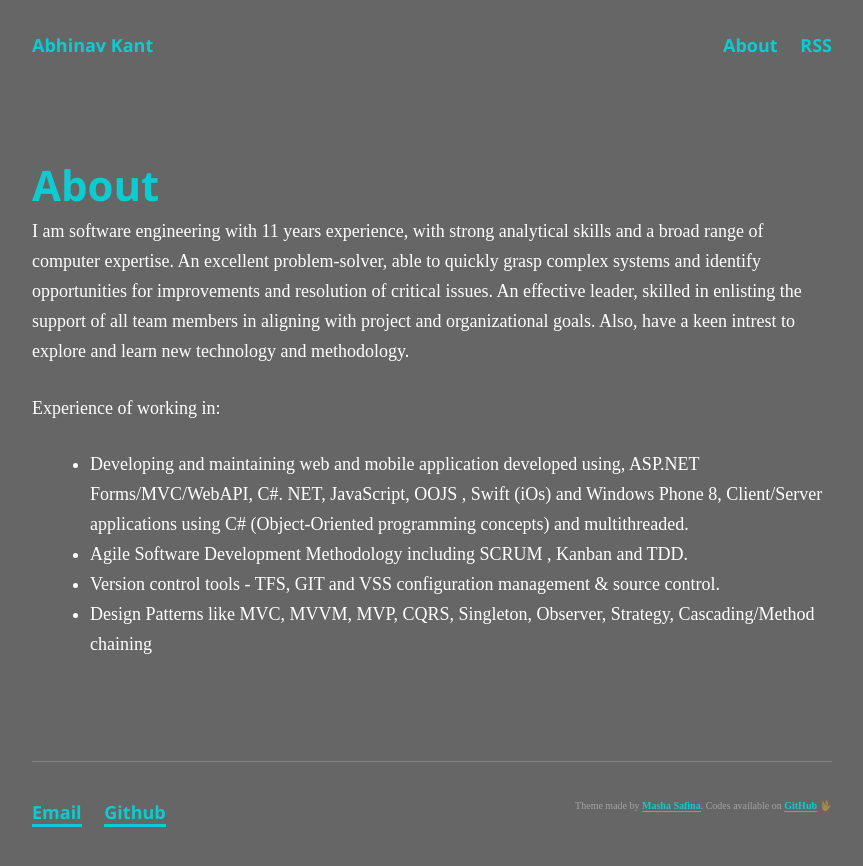
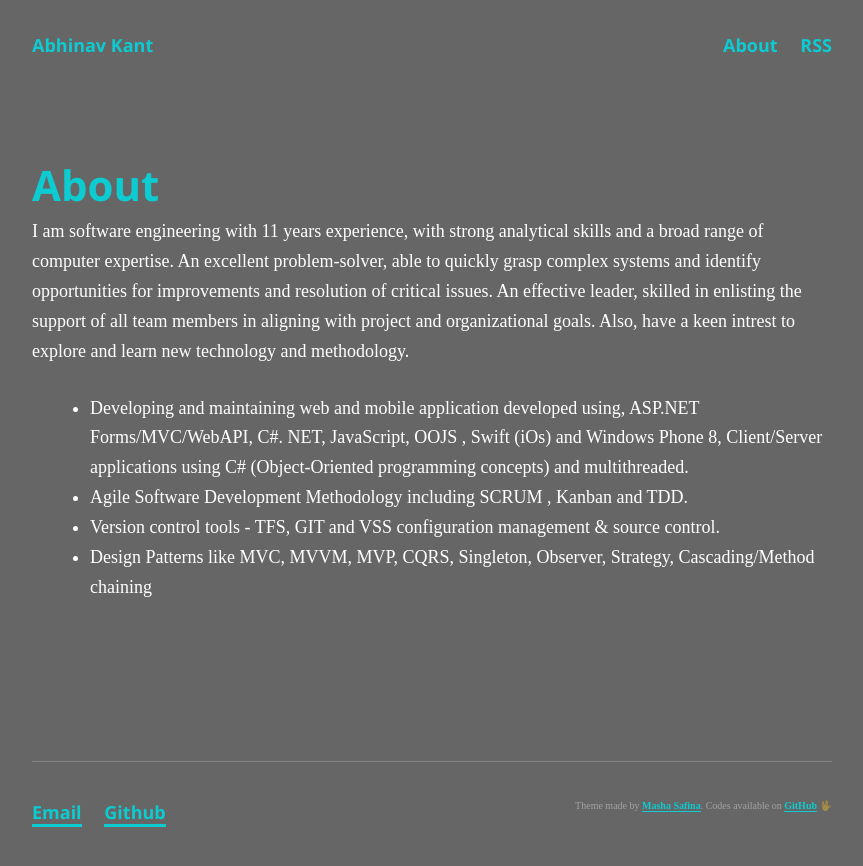
Before and after one commit to abhinavkant/abhinavkant.github.io, a Jekyll site: the page built from about.md, in a window 1280 px wide. Shown: the top 866 px of the page, without its empty margins (208-1071 px from the left). Built offline with Jekyll 4.4.1, drawn with Linux system fonts in a browser that asks for light colours; some web fonts are replaced.

Commit message:
Update About

```diff
--- a/about.md
+++ b/about.md
@@ -6,8 +6,6 @@ permalink: /about/
 
 I am software engineering with 11 years experience, with strong analytical skills and a broad range of computer expertise. An excellent problem-solver, able to quickly grasp complex systems and identify opportunities for improvements and resolution of critical issues. An effective leader, skilled in enlisting the support of all team members in aligning with project and organizational goals. Also, have a keen intrest to explore and learn new technology and methodology.
 
-Experience of working in:
-
 * Developing and maintaining web and mobile application developed using, ASP.NET Forms/MVC/WebAPI, C#. NET, JavaScript, OOJS , Swift (iOs) and Windows Phone 8, Client/Server applications using C# (Object-Oriented programming concepts) and multithreaded.
 * Agile Software Development Methodology including SCRUM , Kanban and TDD.
 * Version control tools - TFS, GIT and VSS configuration management & source control.
```
